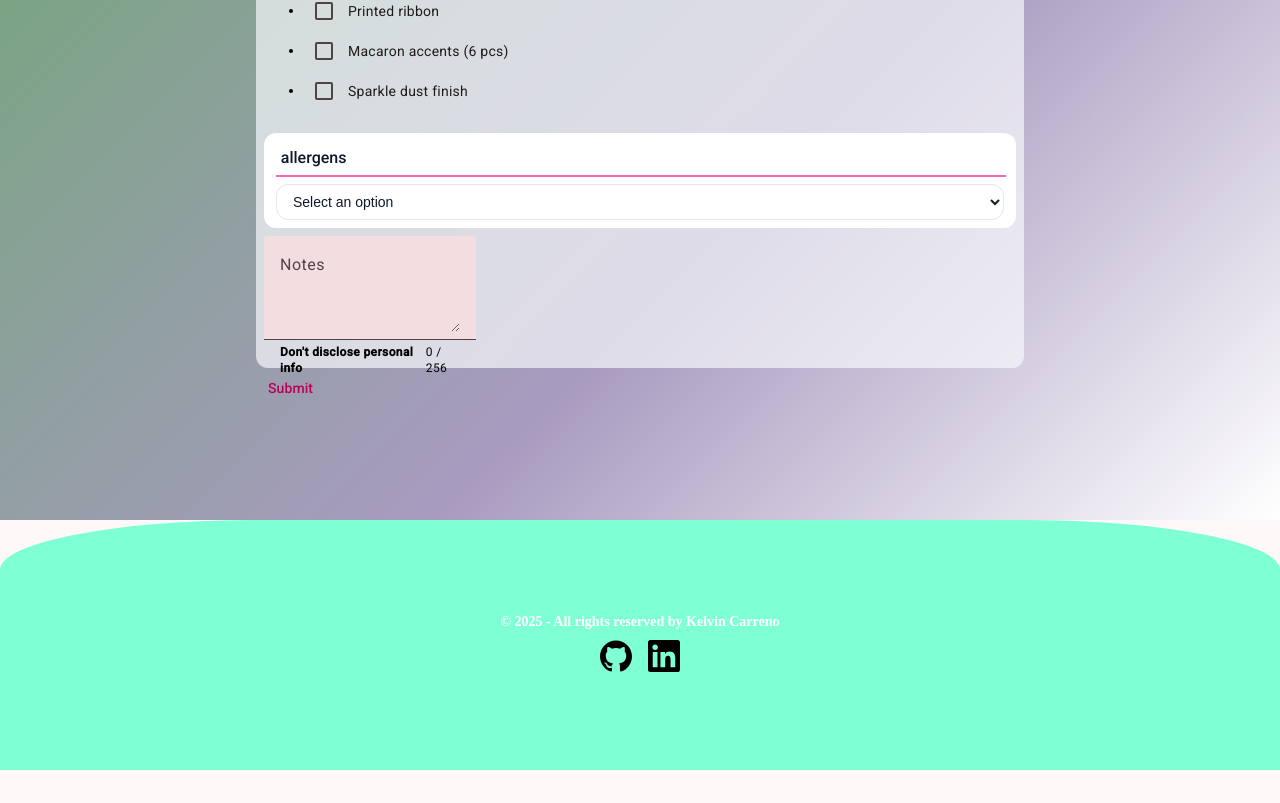
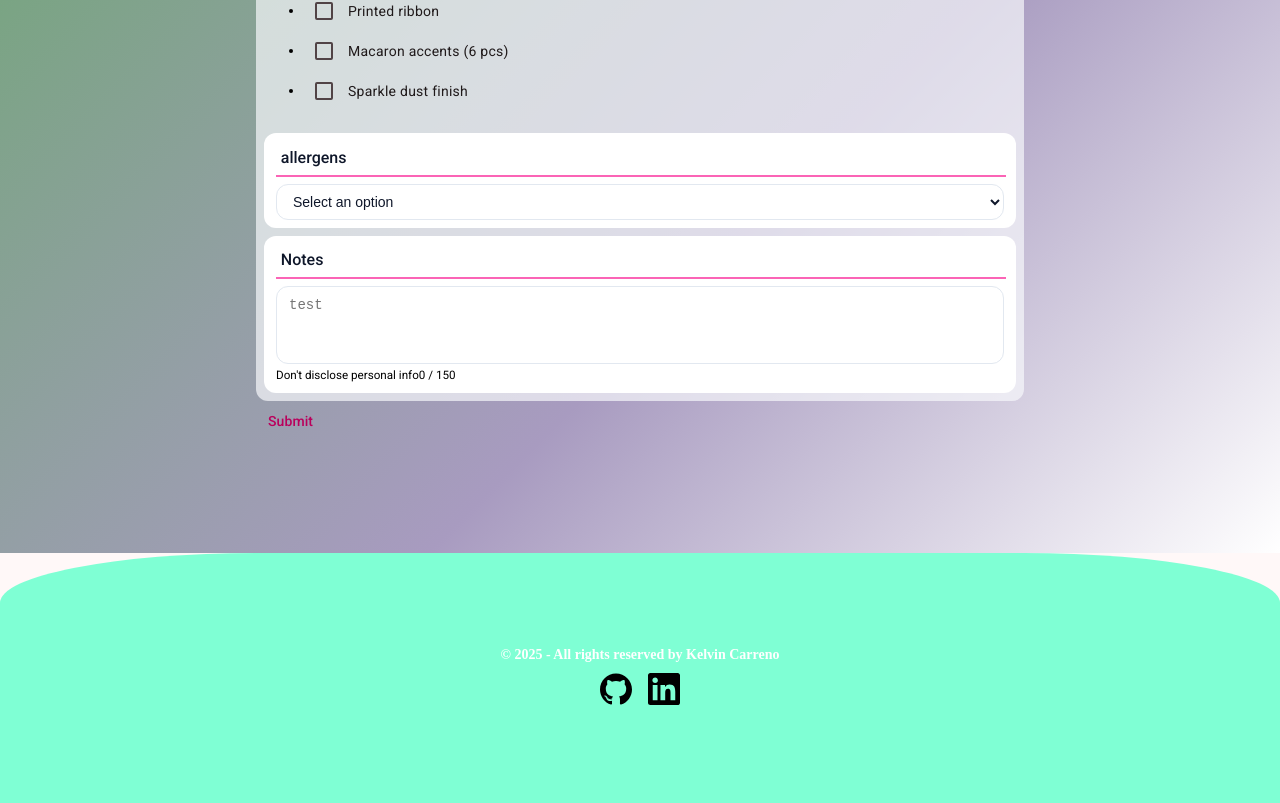
Before and after one commit to KelvinJoelC/earth-mamas-kitchen-angular, an Angular app: page /catalog/bouquets in a window 1280 px wide. Shown: the part 2425-3228 px from the top of the page. Before the commit the page ends 3195 px from the top, so only its background shows below. Built offline with nearby package versions, Linux system fonts and the light colour scheme.

Commit message:
MatTextarea >  KelTextarea component for enhanced note input functionality

```diff
--- a/src/app/features/catalog/catalog-item-form/catalog-item-form.html
+++ b/src/app/features/catalog/catalog-item-form/catalog-item-form.html
@@ -9,12 +9,5 @@
       }
     }
   }
-  <div class="form-control-container">
-    <mat-form-field>
-      <mat-label>Notes</mat-label>
-      <textarea  matInput #message formControlName="notes" rows="3" maxlength="150"></textarea>
-      <mat-hint align="start"><strong>Don't disclose personal info</strong> </mat-hint>
-      <mat-hint align="end">{{message.value.length}} / 256</mat-hint>
-    </mat-form-field>
-  </div>
+  <app-kel-textarea [form]="form"/>
 </div>
--- a/src/app/features/catalog/catalog-item-form/catalog-item-form.ts
+++ b/src/app/features/catalog/catalog-item-form/catalog-item-form.ts
@@ -10,12 +10,14 @@ import { MatSelectModule } from '@angular/material/select';
 import { MatCheckboxModule } from '@angular/material/checkbox';
 import { KelSelect } from '../../../shared/kel-select/kel-select';
 import { KelCheckbox } from '../../../shared/kel-checkbox/kel-checkbox';
+import { KelTextarea } from '../../../shared/kel-textarea/kel-textarea';
 
 @Component({
   selector: 'app-catalog-item-form',
   imports: [
     KelSelect,
     KelCheckbox,
+    KelTextarea,
     AsyncPipe,
     ReactiveFormsModule,
     MatFormFieldModule,
--- /dev/null
+++ b/src/app/shared/kel-textarea/kel-textarea.html
@@ -0,0 +1,11 @@
+<ng-container [formGroup]="form">
+    <div class="form-textarea">
+        <label class="form-textarea__label" for="notes">Notes</label>
+        <hr />
+        <textarea class="form-textarea__control" id="notes" formControlName="notes" rows="3" maxlength="150" placeholder="test" autocapitalize="sentences"></textarea>
+        <div class="hint-row">
+            <small>Don't disclose personal info</small>
+            <small>{{ form.get('notes')?.value?.length || 0 }} / 150</small>
+        </div>
+    </div>
+</ng-container>
--- /dev/null
+++ b/src/app/shared/kel-textarea/kel-textarea.scss
@@ -0,0 +1,49 @@
+.form-textarea {
+    box-sizing: border-box;
+    width: 100%;
+    display: flex;
+    flex-direction: column;
+    background-color: white;
+    border-radius: 0.75rem;
+    padding: .5rem .75rem;
+}
+
+.form-textarea__label {
+    font-size: 1rem;
+    padding: .4rem 0.3rem 0rem;
+    font-weight: 500;
+    color: #0f172a;
+}
+
+.form-textarea__control{
+    background-color: #ffffff;
+    border: 1px solid #e2e8f0;
+    border-radius: 0.75rem;
+    padding: 0.5rem 0.75rem;
+    font-size: 0.875rem;
+    line-height: 1.25rem;
+    color: #0f172a;
+    outline: none;
+    transition: border-color 0.15s ease, box-shadow 0.15s ease;
+    resize: none;
+}
+
+.form-textarea__control:hover {
+    border-color: #cbd5f5;
+}
+
+.form-textarea__control:focus {
+    border-color: #c026d3;
+    box-shadow: 0 0 0 2px rgba(192, 38, 211, 0.4);
+}
+
+.form-field__control:disabled {
+    background-color: #f8fafc;
+    color: #94a3b8;
+    cursor: not-allowed;
+}
+
+hr {
+    border: 1px solid #fb64b6;
+    width: 100%;
+}
```
Also changed, not shown: src/app/shared/kel-textarea/kel-textarea.ts (added, +12 -0 lines), 1 other file (tests, documents, lock files or other folders).
